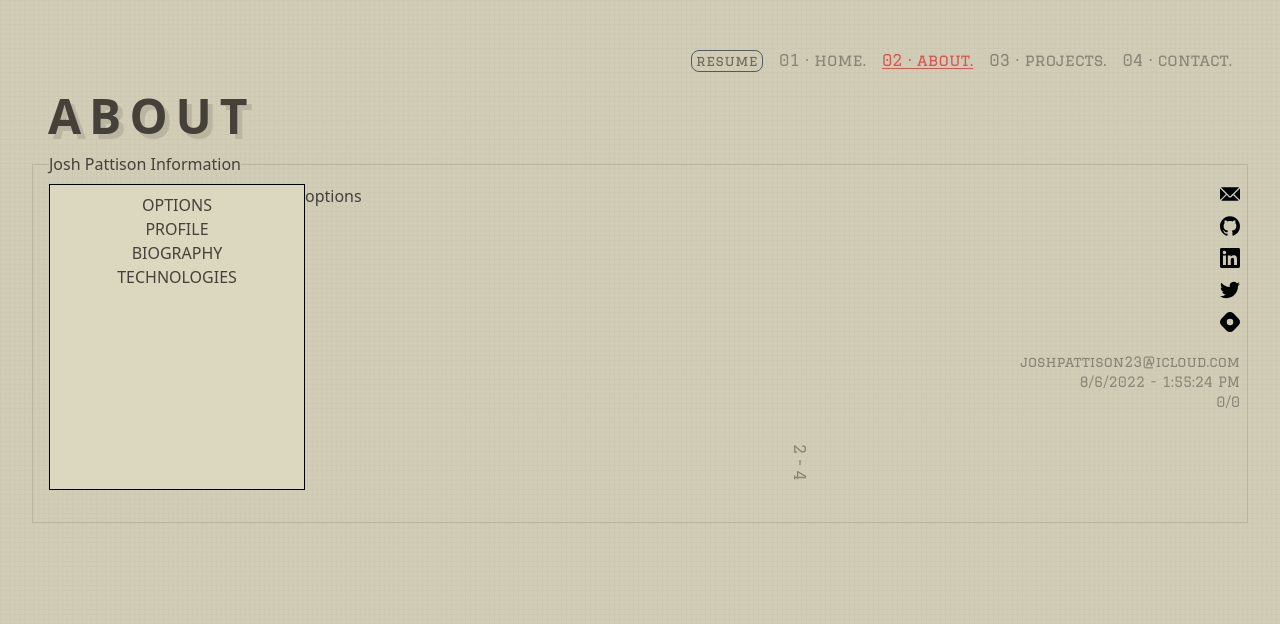
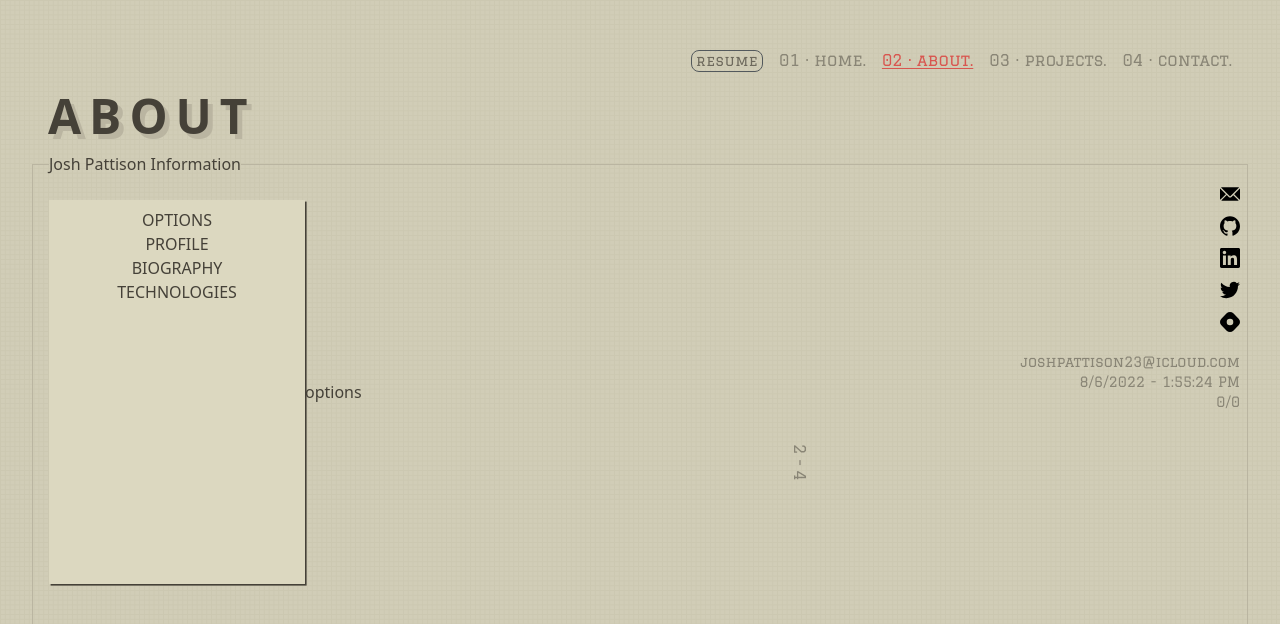
Before and after one commit to pattisoj/portfolio, a Next.js app: page /about in a window 1280 px wide. Shown: the top 624 px of the page. Built offline with nearby package versions, Linux system fonts and the light colour scheme.

Commit message:
Page positioning tweaked

```diff
--- a/styles/about.css
+++ b/styles/about.css
@@ -25,19 +25,22 @@
 }
 
 .about-info {
+    height: 60vh;
     margin: 0 2rem 0 2rem;
     padding: 1rem;
     padding-top: 0.5rem;
     border: 0.1rem solid #bab5a1;
     display: flex;
+    align-items: center;
 }
 
 .about-options{
-    border: 1px solid black;
     width: 20vw;
     padding: 0.5rem;
-    padding-bottom: 25vh;
+    padding-bottom: 35vh;
     display: grid;
+    margin-top: 1rem;
     margin-bottom: 1rem;
     background-color: #dcd8c0;
+    box-shadow: 0.1rem 0.1rem #454138;
 }
```
